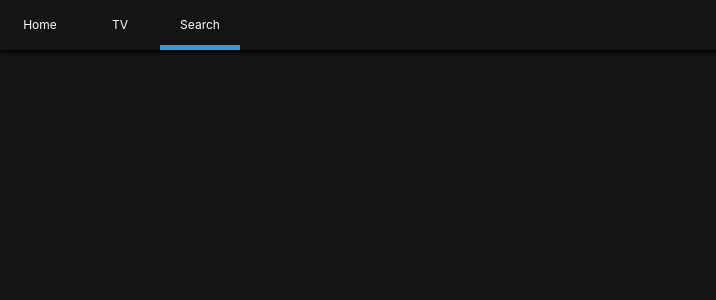
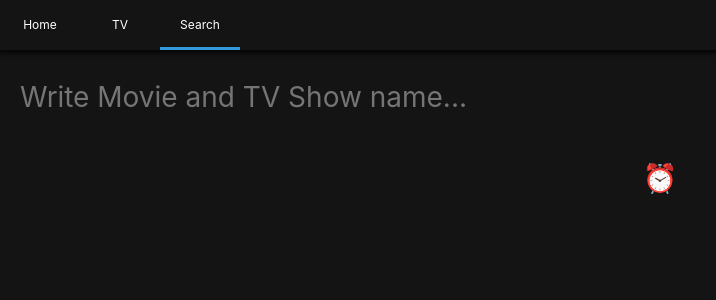
Before and after one commit to alpaca623/nomflix, a React (Create React App) app: page /search in a window 1280 px wide. Shown: the top 300 px of the page, without its empty margins (0-716 px from the left). Built offline with nearby package versions, Linux system fonts and the light colour scheme.

Commit message:
6-2,6-3 coding... not finish

```diff
--- a/src/Components/GlobalStyles.js
+++ b/src/Components/GlobalStyles.js
@@ -15,7 +15,7 @@ const globalStyles = createGlobalStyle`
     font-size:12px;
     background-color:rgba(20,20,20,1);
     color:white;
-    padding-top:50px;
+    padding-top:80px;
   }
 `;
 
--- a/src/Components/Header.js
+++ b/src/Components/Header.js
@@ -11,6 +11,7 @@ const Header = styled.header`
   width: 100%;
   height: 50px;
   align-items: center;
+  display: flex;
 
   background-color: rgba(20, 20, 20, 0.8);
   z-index: 10;
@@ -23,11 +24,12 @@ const List = styled.ul`
 
 const Item = styled.li`
   width: 80px;
-  height:50px;
+  height: 50px;
   text-align: center;
 
-  border-bottom:5px solid ${props=>(props.current ? "#3498db" : "transparent")};
-  transition : border-bottom 0.5s ease-in-out;
+  border-bottom: 3px solid
+    ${props => (props.current ? "#3498db" : "transparent")};
+  transition: border-bottom 0.5s ease-in-out;
 `;
 
 const Slink = styled(Link)`
@@ -37,7 +39,7 @@ const Slink = styled(Link)`
   align-items: center;
 `;
 
-export default withRouter(({location:{pathname}}) => (
+export default withRouter(({ location: { pathname } }) => (
   <Header>
     <List>
       <Item current={pathname === "/"}>
--- /dev/null
+++ b/src/Components/Loader.js
@@ -0,0 +1,19 @@
+import React from "react";
+import styled from "styled-components";
+
+const Container = styled.div`
+  height: 100vh;
+  width: 100vw;
+  display: flex;
+  justify-content: center;
+  font-size: 28px;
+  margin-top: 20px;
+`;
+
+export default () => (
+  <Container>
+    <span role="img" aria-label="Loading">
+      ⏰
+    </span>
+  </Container>
+);
--- a/src/Components/Section.js
+++ b/src/Components/Section.js
@@ -15,6 +15,9 @@ const Title = styled.span`
 
 const Grid = styled.div`
   margin-top: 25px;
+  display:Grid;
+  grid-template-columns : repeat(auto-fill, 125px);
+  grid-gap-:25px;
 `;
 
 const Section = ({ title, children }) => (
--- a/src/Routes/Home/HomePresenter.js
+++ b/src/Routes/Home/HomePresenter.js
@@ -3,27 +3,28 @@ import styled from "styled-components";
 import propTypes from "prop-types";
 
 import Section from "Components/Section";
+import Loader from "Components/Loader";
 
 const Container = styled.div`
-  padding:0px 10px;
+  padding:0px 20px;
 `;
 
 const HomePresenter = ({ nowPlaying, upComing, popular, error, loading }) =>
-  loading ? null : (
+  loading ? <Loader/> : (
     <Container>
       {nowPlaying && nowPlaying.length > 0 && (
         <Section title="Now Playing">
-          {nowPlaying.map(movie => movie.title)}
+          {nowPlaying.map(movie => <span key={movie.id}>{movie.title}</span>)}
         </Section>
       )}
       {popular && popular.length > 0 && (
         <Section title="Popular">
-          {popular.map(movie => movie.title)}
+          {popular.map(movie => <span key={movie.id}>{movie.title}</span>)}
         </Section>
       )}
       {upComing && upComing.length > 0 && (
         <Section title="upComing">
-          {upComing.map(movie => movie.title)}
+          {upComing.map(movie => <span key={movie.id}>{movie.title}</span>)}
         </Section>
       )}
     </Container>
--- a/src/Routes/Search/SearchComponent.js
+++ b/src/Routes/Search/SearchComponent.js
@@ -11,7 +11,8 @@ export default class extends React.Component {
     loading: true
   };
 
-  handleSubmit = () => {
+  handleSubmit = (event) => {
+    event.preventDefault();
     const { searchTerm } = this.state;
     if (searchTerm !== "") {
       this.searchByTerm();
@@ -45,6 +46,7 @@ export default class extends React.Component {
         searchTerm={searchTerm}
         error={error}
         loading={loading}
+        handleSubmit={this.handleSubmit}
       />
     );
   }
--- a/src/Routes/Search/SearchPresenter.js
+++ b/src/Routes/Search/SearchPresenter.js
@@ -1,21 +1,56 @@
 import React from "react";
 import styled from "styled-components";
-import propTypes from "prop-types";
+import PropTypes from "prop-types";
+import Section from "../../Components/Section";
+import Loader from "Components/Loader";
+
+const Container = styled.div`
+  padding: 0 20px;
+`;
+
+const Form = styled.form`
+  margin-bottom: 50px;
+  width: 100%;
+`;
+
+const Input = styled.input`
+  all: unset;
+  font-size: 28px;
+  width: 100%;
+`;
 
 const SearchPresenter = ({
   movieResults,
   tvResults,
   searchTerm,
+  handleSubmit,
   loading,
   error
-}) => null;
+}) => (
+  <Container>
+    <Form onSubmit={handleSubmit}>
+      <Input placeholder="Write Movie and TV Show name..." />
+    </Form>
+    {loading ? (
+      <Loader />
+    ) : (
+      <>
+        {movieResults && movieResults.length > 0 && movieResults.map(movie=>
+        <Section title="Movie Search Result">
+          <span key={movie.id}>{movie.title}</span>
+        </Section>)}
+      </>
+    )}
+  </Container>
+);
 
 SearchPresenter.propTypes = {
-  movieResults: propTypes.array,
-  tvResults: propTypes.array,
-  searchTerm: propTypes.string,
-  loading: propTypes.bool,
-  error: propTypes.String
+  movieResults: PropTypes.array,
+  tvResults: PropTypes.array,
+  searchTerm: PropTypes.string,
+  handleSubmit: PropTypes.func.isRequired,
+  loading: PropTypes.bool,
+  error: PropTypes.string
 };
 
 export default SearchPresenter;
--- a/src/Routes/TV/TVPresenter.js
+++ b/src/Routes/TV/TVPresenter.js
@@ -1,16 +1,42 @@
 import React from "react";
 import styled from "styled-components";
 import propTypes from "prop-types";
+import Loader from "../../Components/Loader";
+import Section from "../../Components/Section";
+
+const Container = styled.div`
+  padding:0 20px;
+`;
 
 const TVPresenter = ({ topRated, popular, airingToday, loading, error }) =>
-  null;
+  loading ? (
+    <Loader />
+  ) : (
+    <Container>
+      {topRated && topRated.length > 0 && (
+        <Section title="Top Rated Show">
+          {topRated.map(show => <span key={show.id}>{show.name}</span>)}
+        </Section>
+      )}
+      {popular && popular.length > 0 && (
+        <Section title="Popular">
+          {popular.map(show => <span key={show.id}>{show.name}</span>)}
+        </Section>
+      )}
+      {airingToday && airingToday.length > 0 && (
+        <Section title="Aring Today">
+          {airingToday.map(show => <span key={show.id}>{show.name}</span>)}
+        </Section>
+      )}
+    </Container>
+  );
 
 TVPresenter.propTypes = {
   topRated: propTypes.array,
   popular: propTypes.array,
   airingToday: propTypes.array,
   loading: propTypes.bool,
-  error: propTypes.String
+  error: propTypes.string,
 };
 
 export default TVPresenter;
```
Also changed, not shown: Documents/studyProgress.md (+1 -0 lines).
